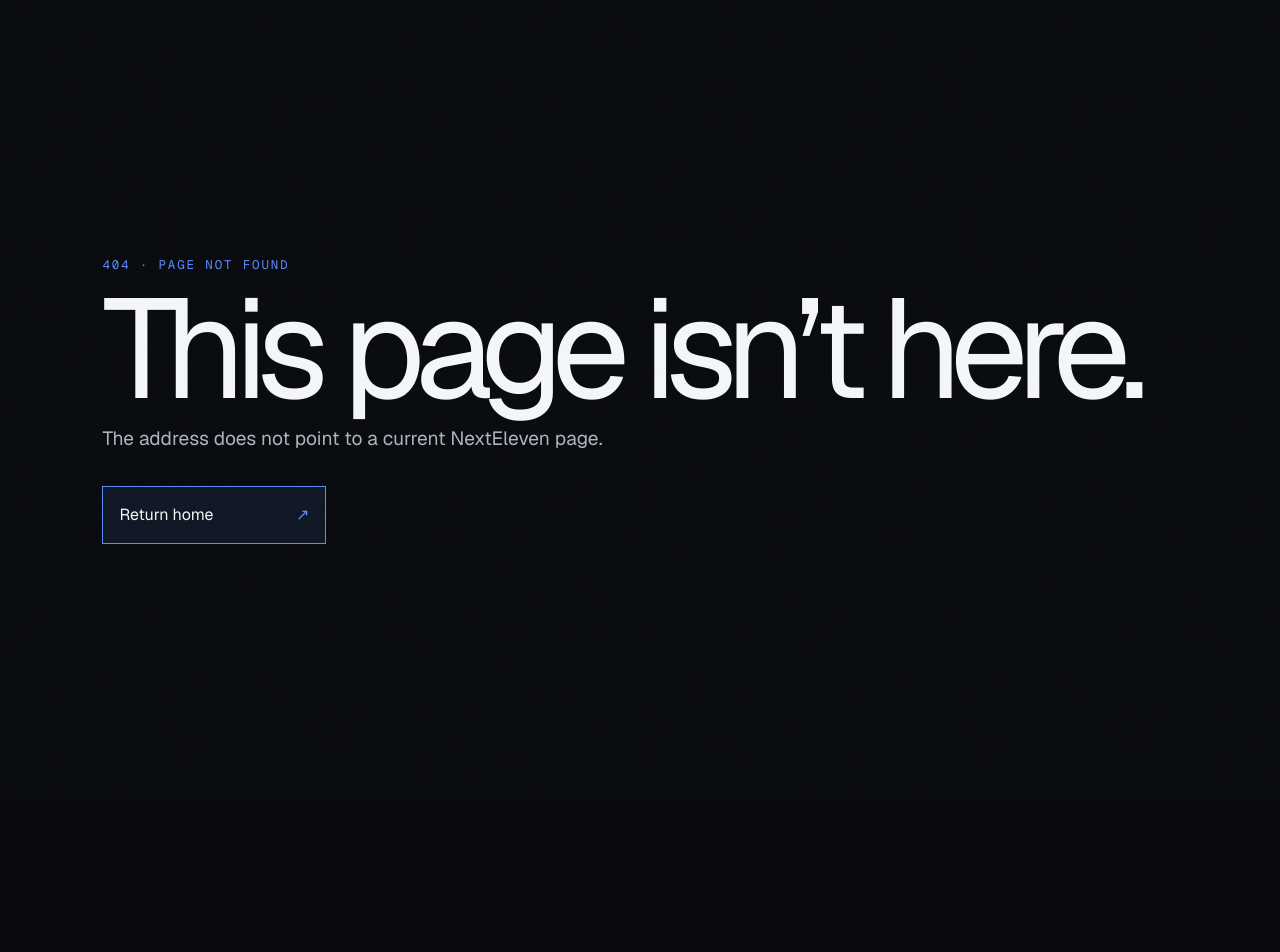
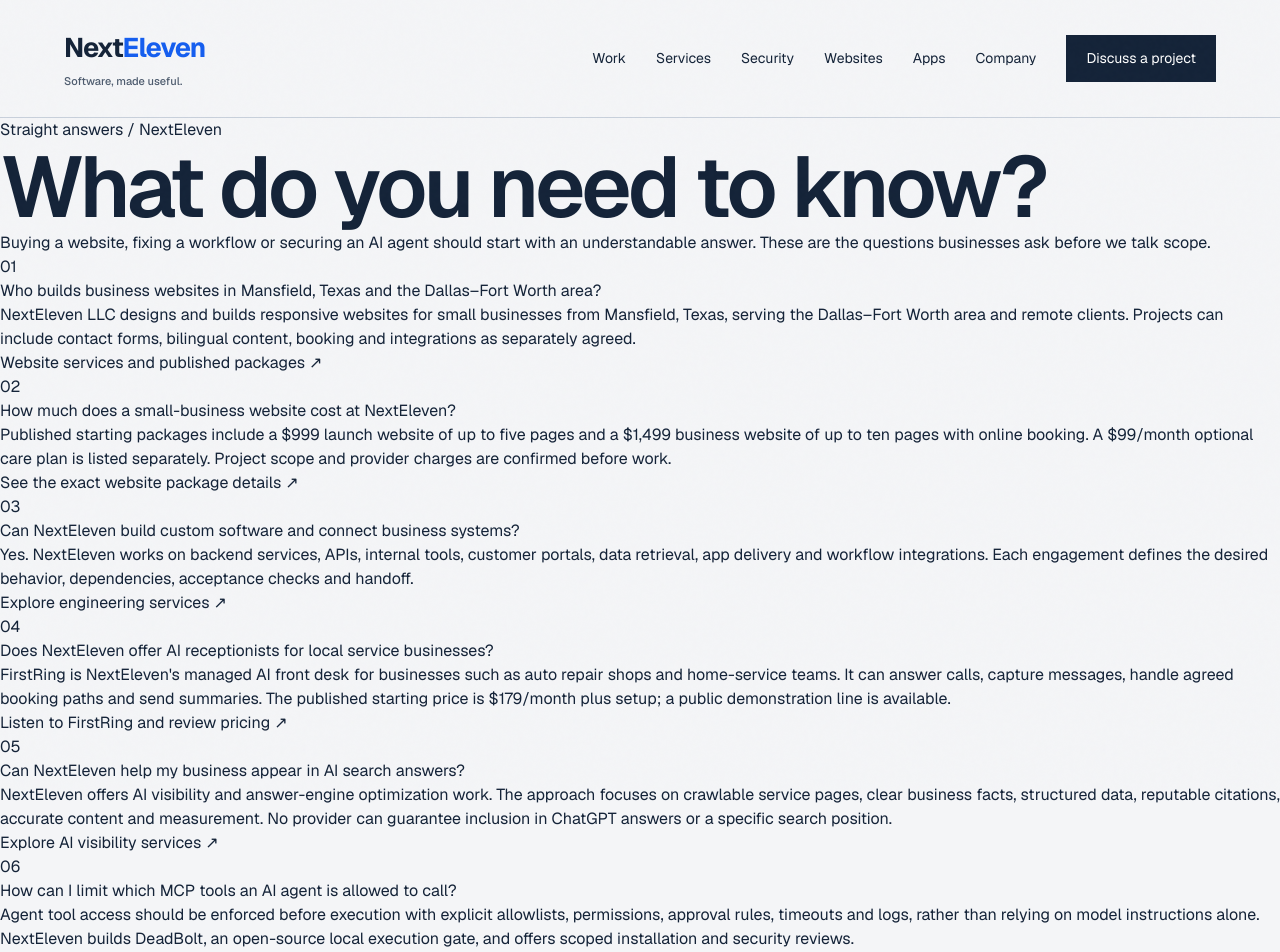
Before and after one commit to seanebones-lang/nexteleven-web, a Next.js app: page /answers in a window 1280 px wide. Before the commit this address had no page. Shown: the top 952 px of the page. Before the commit the page ends 800 px from the top, so only its background shows below. Built offline with nearby package versions, Linux system fonts and the light colour scheme.

Commit message:
Reconcile shared marketing and case-study improvements

```diff
--- /dev/null
+++ b/src/app/answers/page.tsx
@@ -0,0 +1,81 @@
+import type { Metadata } from "next";
+import Link from "next/link";
+import { CompanyHeader, CompanyFooter } from "@/components/company/CompanySite";
+
+export const metadata: Metadata = {
+  title: "Questions about Web Design, AI & Software in Dallas–Fort Worth",
+  description: "Straight answers from NextEleven in Mansfield, Texas about business website pricing, custom software, AI front desks, AI search visibility, and MCP agent security.",
+  alternates: { canonical: "/answers" },
+  openGraph: { title: "NextEleven — Questions & Answers", url: "/answers" },
+};
+
+const faqs = [
+  {
+    question: "Who builds business websites in Mansfield, Texas and the Dallas–Fort Worth area?",
+    answer: "NextEleven LLC designs and builds responsive websites for small businesses from Mansfield, Texas, serving the Dallas–Fort Worth area and remote clients. Projects can include contact forms, bilingual content, booking and integrations as separately agreed.",
+    href: "/presence", label: "Website services and published packages",
+  },
+  {
+    question: "How much does a small-business website cost at NextEleven?",
+    answer: "Published starting packages include a $999 launch website of up to five pages and a $1,499 business website of up to ten pages with online booking. A $99/month optional care plan is listed separately. Project scope and provider charges are confirmed before work.",
+    href: "/presence", label: "See the exact website package details",
+  },
+  {
+    question: "Can NextEleven build custom software and connect business systems?",
+    answer: "Yes. NextEleven works on backend services, APIs, internal tools, customer portals, data retrieval, app delivery and workflow integrations. Each engagement defines the desired behavior, dependencies, acceptance checks and handoff.",
+    href: "/build", label: "Explore engineering services",
+  },
+  {
+    question: "Does NextEleven offer AI receptionists for local service businesses?",
+    answer: "FirstRing is NextEleven's managed AI front desk for businesses such as auto repair shops and home-service teams. It can answer calls, capture messages, handle agreed booking paths and send summaries. The published starting price is $179/month plus setup; a public demonstration line is available.",
+    href: "/frontdesk", label: "Listen to FirstRing and review pricing",
+  },
+  {
+    question: "Can NextEleven help my business appear in AI search answers?",
+    answer: "NextEleven offers AI visibility and answer-engine optimization work. The approach focuses on crawlable service pages, clear business facts, structured data, reputable citations, accurate content and measurement. No provider can guarantee inclusion in ChatGPT answers or a specific search position.",
+    href: "/referredbyai", label: "Explore AI visibility services",
+  },
+  {
+    question: "How can I limit which MCP tools an AI agent is allowed to call?",
+    answer: "Agent tool access should be enforced before execution with explicit allowlists, permissions, approval rules, timeouts and logs, rather than relying on model instructions alone. NextEleven builds DeadBolt, an open-source local execution gate, and offers scoped installation and security reviews.",
+    href: "/deadbolt", label: "See DeadBolt's tools and trust boundary",
+  },
+  {
+    question: "Can I speak directly with the person responsible for the project?",
+    answer: "Yes. NextEleven is an owner-led engineering company. Sean McDonnell owns technical delivery and project boundaries, with a written scope and clear acceptance criteria before implementation.",
+    href: "/about", label: "Meet NextEleven",
+  },
+] as const;
+
+const schema = {
+  "@context": "https://schema.org",
+  "@type": "FAQPage",
+  "@id": "https://www.nexteleven.dev/answers#faq",
+  mainEntity: faqs.map(({ question, answer }) => ({
+    "@type": "Question",
+    name: question,
+    acceptedAnswer: { "@type": "Answer", text: answer },
+  })),
+};
+
+export default function AnswersPage() {
+  return <div className="company-v2">
+    <CompanyHeader />
+    <main className="ne-answers" id="main">
+      <section className="ne-answers-hero">
+        <p className="ne-eyebrow">Straight answers / NextEleven</p>
+        <h1>What do you need to know?</h1>
+        <p>Buying a website, fixing a workflow or securing an AI agent should start with an understandable answer. These are the questions businesses ask before we talk scope.</p>
+      </section>
+      <section className="ne-answers-list" aria-label="Frequently asked questions">
+        {faqs.map((item, i) => <article key={item.question} className="ne-answer" id={`answer-${i+1}`}>
+          <span className="ne-answer-index">{String(i+1).padStart(2, "0")}</span>
+          <div><h2>{item.question}</h2><p>{item.answer}</p><Link href={item.href}>{item.label} <span aria-hidden="true">↗</span></Link></div>
+        </article>)}
+      </section>
+      <section className="ne-answers-contact"><h2>Have a different question?</h2><p>Tell us what you are trying to build, improve or protect. You do not need a detailed specification to start.</p><a className="co-button" href="mailto:hello@nexteleven.dev?subject=Question%20for%20NextEleven">Ask NextEleven ↗</a></section>
+    </main>
+    <CompanyFooter />
+    <script type="application/ld+json" dangerouslySetInnerHTML={{ __html: JSON.stringify(schema).replace(/</g, "\\u003c") }} />
+  </div>;
+}
```
